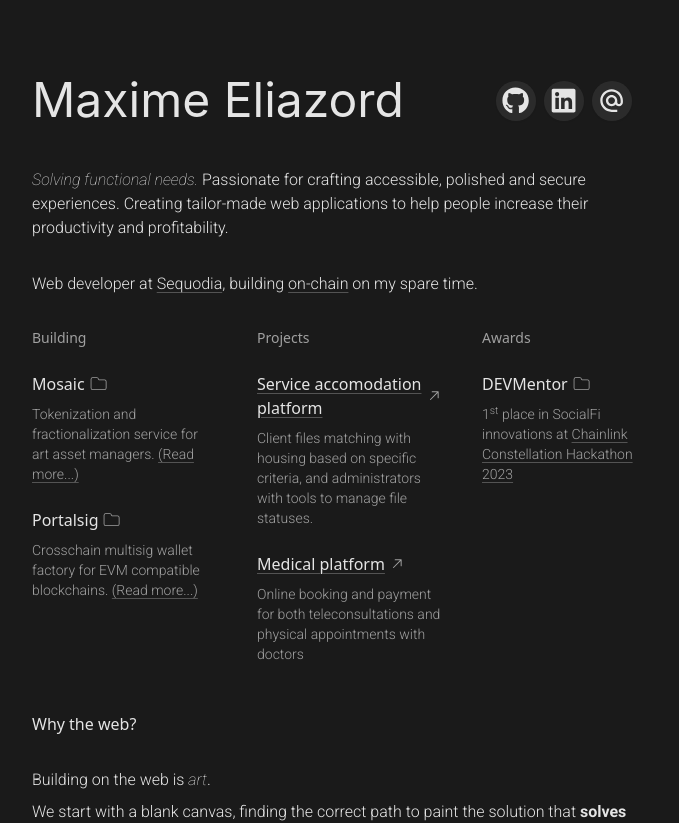
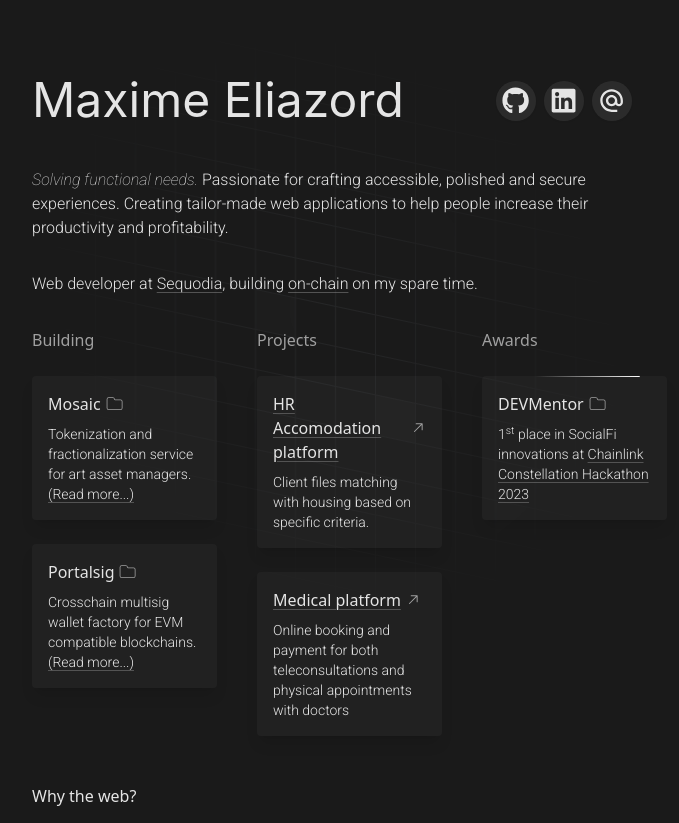
Before and after one commit to Wakushi/portfolio-2024-min, a Next.js app: page / in a window 1280 px wide. Shown: the top 823 px of the page, without its empty margins (304-983 px from the left). Built offline with nearby package versions, Linux system fonts and the light colour scheme; a web font is replaced by a local one.

Commit message:
Updated card design and added grid bg

```diff
--- a/app/page.tsx
+++ b/app/page.tsx
@@ -1,5 +1,7 @@
+import AnimatedGridPattern from "@/components/magicui/animated-grid-pattern"
 import { NavDock } from "@/components/nav-dock"
 import ProjectList from "@/components/project-list"
+import { cn } from "@/lib/utils"
 import { AnimationOrder, ProjectType } from "@/types/project"
 
 export default function Home() {
@@ -15,7 +17,7 @@ export default function Home() {
   }
 
   return (
-    <main className="p-4 lg:py-[4rem] mx-auto max-w-[640px] flex flex-col gap-8 mb-4">
+    <main className="relative p-4 lg:py-[4rem] mx-auto max-w-[640px] flex flex-col gap-8 mb-4">
       <Head
         animationOrder={AnimationOrder.FIRST}
         generateDelayStyle={generateDelayStyle}
@@ -28,6 +30,16 @@ export default function Home() {
       <BottomContent
         animationOrder={AnimationOrder.SEVENTH}
         generateDelayStyle={generateDelayStyle}
+      />
+      <AnimatedGridPattern
+        numSquares={30}
+        maxOpacity={0.08}
+        duration={3}
+        repeatDelay={1}
+        className={cn(
+          "[mask-image:radial-gradient(300px_circle_at_center,white,transparent)]",
+          "h-full top-[-20%] skew-y-12 opacity-30"
+        )}
       />
     </main>
   )
--- /dev/null
+++ b/components/magicui/animated-grid-pattern.tsx
@@ -0,0 +1,149 @@
+"use client"
+
+import { cn } from "@/lib/utils"
+import { motion } from "framer-motion"
+import { useEffect, useId, useRef, useState } from "react"
+
+interface GridPatternProps {
+  width?: number
+  height?: number
+  x?: number
+  y?: number
+  strokeDasharray?: any
+  numSquares?: number
+  className?: string
+  maxOpacity?: number
+  duration?: number
+  repeatDelay?: number
+}
+
+export function AnimatedGridPattern({
+  width = 40,
+  height = 40,
+  x = -1,
+  y = -1,
+  strokeDasharray = 0,
+  numSquares = 50,
+  className,
+  maxOpacity = 0.5,
+  duration = 4,
+  repeatDelay = 0.5,
+  ...props
+}: GridPatternProps) {
+  const id = useId()
+  const containerRef = useRef(null)
+  const [dimensions, setDimensions] = useState({ width: 0, height: 0 })
+  const [squares, setSquares] = useState(() => generateSquares(numSquares))
+
+  function getPos() {
+    return [
+      Math.floor((Math.random() * dimensions.width) / width),
+      Math.floor((Math.random() * dimensions.height) / height),
+    ]
+  }
+
+  // Adjust the generateSquares function to return objects with an id, x, and y
+  function generateSquares(count: number) {
+    return Array.from({ length: count }, (_, i) => ({
+      id: i,
+      pos: getPos(),
+    }))
+  }
+
+  // Function to update a single square's position
+  const updateSquarePosition = (id: number) => {
+    setSquares((currentSquares) =>
+      currentSquares.map((sq) =>
+        sq.id === id
+          ? {
+              ...sq,
+              pos: getPos(),
+            }
+          : sq
+      )
+    )
+  }
+
+  // Update squares to animate in
+  useEffect(() => {
+    if (dimensions.width && dimensions.height) {
+      setSquares(generateSquares(numSquares))
+    }
+  }, [dimensions, numSquares])
+
+  // Resize observer to update container dimensions
+  useEffect(() => {
+    const resizeObserver = new ResizeObserver((entries) => {
+      for (let entry of entries) {
+        setDimensions({
+          width: entry.contentRect.width,
+          height: entry.contentRect.height,
+        })
+      }
+    })
+
+    if (containerRef.current) {
+      resizeObserver.observe(containerRef.current)
+    }
+
+    return () => {
+      if (containerRef.current) {
+        resizeObserver.unobserve(containerRef.current)
+      }
+    }
+  }, [containerRef])
+
+  return (
+    <svg
+      ref={containerRef}
+      aria-hidden="true"
+      className={cn(
+        "pointer-events-none absolute inset-0 h-full w-full fill-gray-400/30 stroke-gray-400/30",
+        className
+      )}
+      {...props}
+    >
+      <defs>
+        <pattern
+          id={id}
+          width={width}
+          height={height}
+          patternUnits="userSpaceOnUse"
+          x={x}
+          y={y}
+        >
+          <path
+            d={`M.5 ${height}V.5H${width}`}
+            fill="none"
+            strokeDasharray={strokeDasharray}
+          />
+        </pattern>
+      </defs>
+      <rect width="100%" height="100%" fill={`url(#${id})`} />
+      <svg x={x} y={y} className="overflow-visible">
+        {squares.map(({ pos: [x, y], id }, index) => (
+          <motion.rect
+            initial={{ opacity: 0 }}
+            animate={{ opacity: maxOpacity }}
+            transition={{
+              duration,
+              repeat: 1,
+              delay: index * 0.1,
+              repeatType: "reverse",
+            }}
+            onAnimationComplete={() => updateSquarePosition(id)}
+            key={`${x}-${y}-${index}`}
+            width={width - 1}
+            height={height - 1}
+            x={x * width + 1}
+            y={y * height + 1}
+            fill="currentColor"
+            strokeWidth="0"
+          />
+        ))}
+      </svg>
+    </svg>
+  )
+}
+
+export default AnimatedGridPattern
--- /dev/null
+++ b/components/magicui/border-beam.tsx
@@ -0,0 +1,49 @@
+import { cn } from "@/lib/utils"
+
+interface BorderBeamProps {
+  className?: string
+  size?: number
+  duration?: number
+  borderWidth?: number
+  anchor?: number
+  colorFrom?: string
+  colorTo?: string
+  delay?: number
+}
+
+export const BorderBeam = ({
+  className,
+  size = 200,
+  duration = 5,
+  anchor = 90,
+  borderWidth = 1.5,
+  colorFrom = "#FFF",
+  colorTo = "#fff0",
+  delay = 0,
+}: BorderBeamProps) => {
+  return (
+    <div
+      style={
+        {
+          "--size": size,
+          "--duration": duration,
+          "--anchor": anchor,
+          "--border-width": borderWidth,
+          "--color-from": colorFrom,
+          "--color-to": colorTo,
+          "--delay": `-${delay}s`,
+        } as React.CSSProperties
+      }
+      className={cn(
+        "pointer-events-none absolute inset-[0] rounded-[inherit] [border:calc(var(--border-width)*1px)_solid_transparent]",
+
+        // mask styles
+        "![mask-clip:padding-box,border-box] ![mask-composite:intersect] [mask:linear-gradient(transparent,transparent),linear-gradient(white,white)]",
+
+        // pseudo styles
+        "after:absolute after:aspect-square after:w-[calc(var(--size)*1px)] after:animate-border-beam after:[animation-delay:var(--delay)] after:[background:linear-gradient(to_left,var(--color-from),var(--color-to),transparent)] after:[offset-anchor:calc(var(--anchor)*1%)_50%] after:[offset-path:rect(0_auto_auto_0_round_calc(var(--size)*1px))]",
+        className
+      )}
+    />
+  )
+}
--- a/components/project-card.tsx
+++ b/components/project-card.tsx
@@ -3,20 +3,22 @@ import {
   PopoverContent,
   PopoverTrigger,
 } from "@/components/ui/popover"
-import { Project } from "@/types/project"
+import { Project, ProjectType } from "@/types/project"
 import { CiFolderOn } from "react-icons/ci"
 import { FaGithub, FaYoutube } from "react-icons/fa"
 import { GoArrowUpRight } from "react-icons/go"
+import { BorderBeam } from "./magicui/border-beam"
 
 interface ProjectCardProps {
   project: Project
 }
 
 const ProjectCard = ({ project }: ProjectCardProps) => {
-  const { title, description, externalLink, resources } = project
+  const { title, description, externalLink, resources, type } = project
 
   return (
-    <div className="flex flex-col gap-2 min-w-[185px]">
+    <div className="relative flex flex-col gap-2 min-w-[185px] bg-white bg-opacity-[0.03] shadow-lg backdrop-blur-sm p-4 rounded">
+      {type === ProjectType.AWARDS && <BorderBeam />}
       {externalLink ? (
         <div className="flex items-center gap-1">
           <a href={externalLink} target="_blank">
@@ -58,7 +60,7 @@ const ProjectCard = ({ project }: ProjectCardProps) => {
       )}
 
       <p
-        className="text-dark text-sm	font-light"
+        className="text-sm font-light"
         dangerouslySetInnerHTML={{ __html: description }}
       ></p>
     </div>
--- a/components/project-list.tsx
+++ b/components/project-list.tsx
@@ -16,7 +16,7 @@ export default function ProjectList({
       style={generateDelayStyle(animationOrder)}
       className="flex flex-col gap-6 flex-1 animated-block"
     >
-      <h2 className="text-sm text-dark">{projectType}</h2>
+      <h2 className="text-md text-dark">{projectType}</h2>
       {projects
         .filter((project: Project) => project.type === projectType)
         .map((project) => {
--- a/data/projects.ts
+++ b/data/projects.ts
@@ -55,9 +55,9 @@ const projects: Project[] = [
   },
   {
     type: ProjectType.PROJECTS,
-    title: "Service accomodation platform",
+    title: "HR Accomodation platform",
     description:
-      "Client files matching with housing based on specific criteria, and administrators with tools to manage file statuses.",
+      "Client files matching with housing based on specific criteria.",
     externalLink:
       "https://sequodia.com/plateforme-de-gestion-de-logements-de-fonction",
   },
--- a/tailwind.config.ts
+++ b/tailwind.config.ts
@@ -3,11 +3,11 @@ import type { Config } from "tailwindcss"
 const config = {
   darkMode: ["class"],
   content: [
-    './pages/**/*.{ts,tsx}',
-    './components/**/*.{ts,tsx}',
-    './app/**/*.{ts,tsx}',
-    './src/**/*.{ts,tsx}',
-	],
+    "./pages/**/*.{ts,tsx}",
+    "./components/**/*.{ts,tsx}",
+    "./app/**/*.{ts,tsx}",
+    "./src/**/*.{ts,tsx}",
+  ],
   prefix: "",
   theme: {
     container: {
@@ -67,10 +67,16 @@ const config = {
           from: { height: "var(--radix-accordion-content-height)" },
           to: { height: "0" },
         },
+        "border-beam": {
+          "100%": {
+            "offset-distance": "100%",
+          },
+        },
       },
       animation: {
         "accordion-down": "accordion-down 0.2s ease-out",
         "accordion-up": "accordion-up 0.2s ease-out",
+        "border-beam": "border-beam calc(var(--duration)*1s) infinite linear",
       },
     },
   },
```
